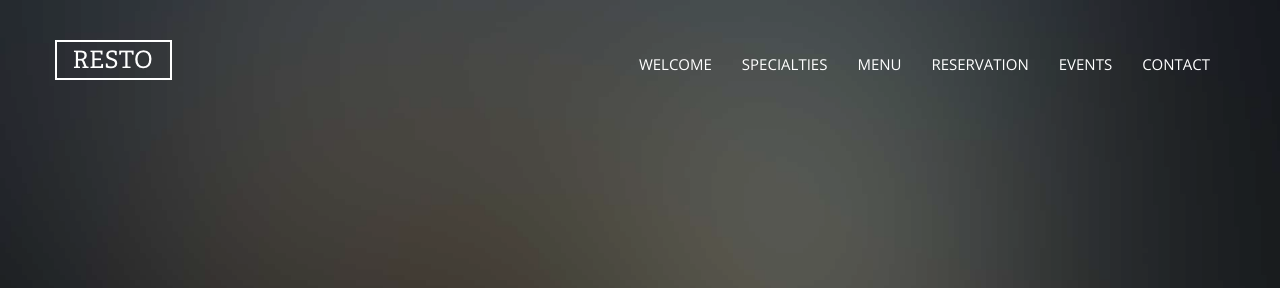
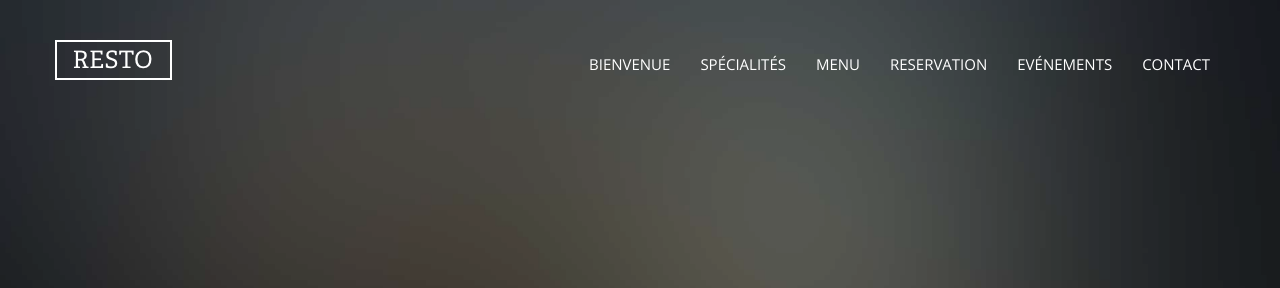
Before and after one commit to Jeanne0410/SiteResto, a website: page Siteresto/index.html in a window 1280 px wide. Shown: the top 288 px of the page. Drawn offline with nearby package versions, Linux system fonts and the light colour scheme; files whose address does not match are found by name.

Commit message:
texte menu traduits

```diff
--- a/Siteresto/index.html
+++ b/Siteresto/index.html
@@ -34,11 +34,11 @@
 
         <div id="navbar-collapse" class="navbar-collapse collapse">
           <ul class="nav navbar-nav navbar-right">
-            <li class="active"><a href="#" data-nav-section="welcome">Welcome</a></li>
-            <li><a href="#" data-nav-section="specialties">Specialties</a></li>
+            <li class="active"><a href="#" data-nav-section="welcome">Bienvenue</a></li>
+            <li><a href="#" data-nav-section="specialties">Spécialités</a></li>
             <li><a href="#" data-nav-section="menu">Menu</a></li>
             <li><a href="#" data-nav-section="reservation">Reservation</a></li>
-            <li><a href="#" data-nav-section="events">Events</a></li>
+            <li><a href="#" data-nav-section="events">Evénements</a></li>
             <li><a href="#" data-nav-section="contact">Contact</a></li>
           </ul>
         </div>
```
